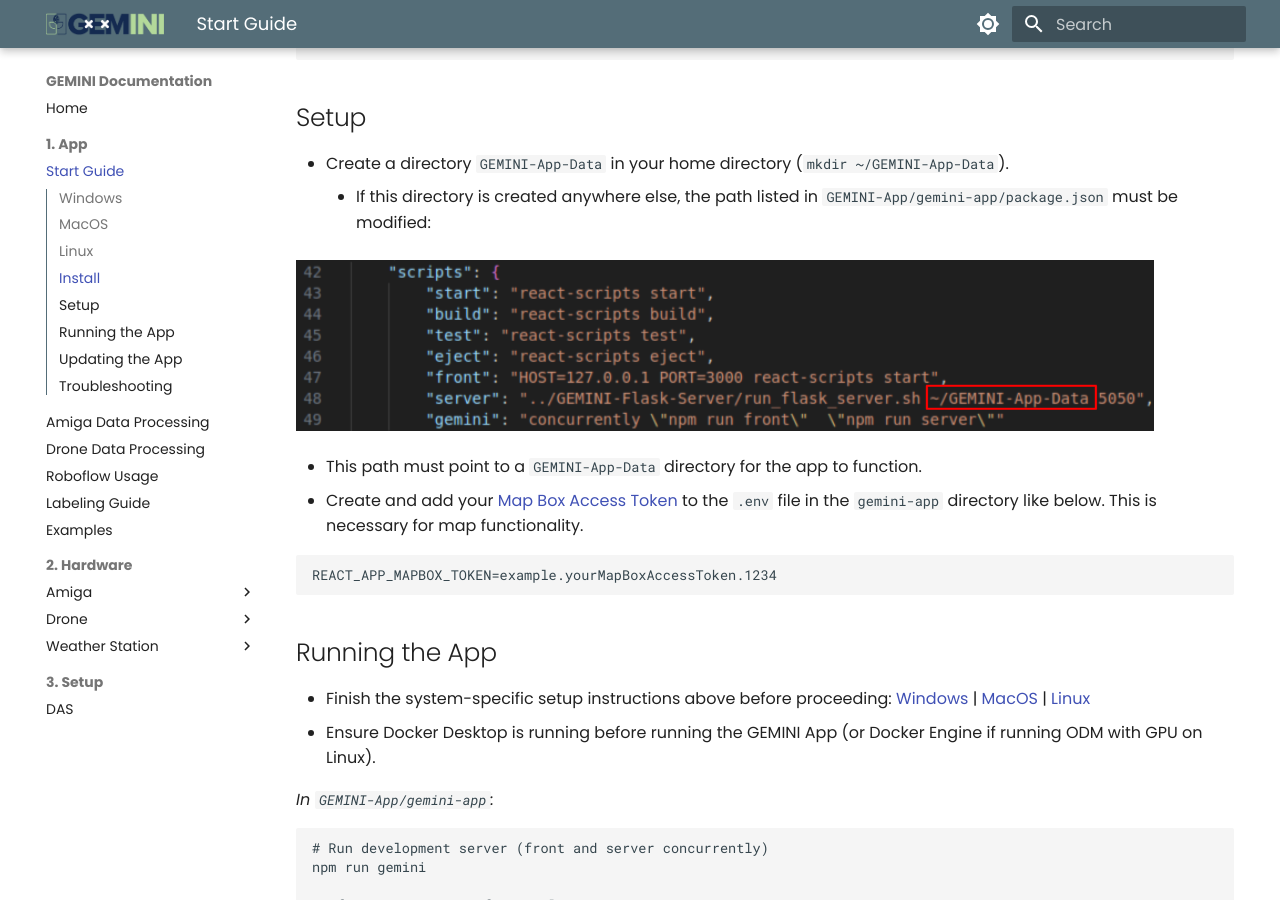
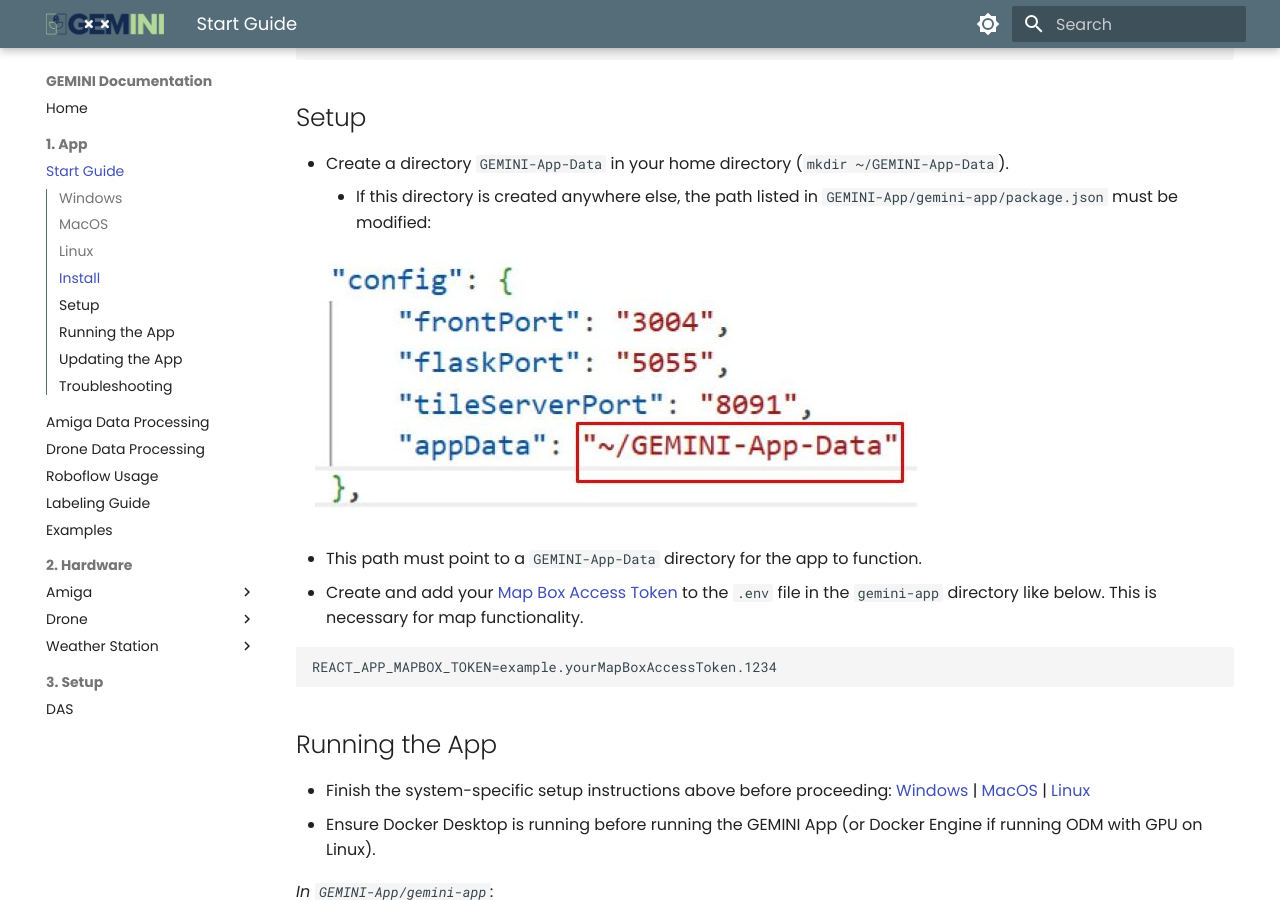
Before and after one commit to GEMINI-Breeding/GEMINI-Breeding.github.io, an MkDocs documentation site: the page built from docs/1. App/1- Installation.md, in a window 1280 px wide and 900 px high, scrolled down 2182 px. Built offline with MkDocs 1.6.1 and Material for MkDocs 9.7.7, drawn with Linux system fonts in a browser that asks for light colours.

Commit message:
Updated App-Data directory instructions

```diff
--- a/docs/1. App/1- Installation.md
+++ b/docs/1. App/1- Installation.md
@@ -71,7 +71,7 @@
 - Create a directory `GEMINI-App-Data` in your home directory (`mkdir ~/GEMINI-App-Data`).
     - If this directory is created anywhere else, the path listed in `GEMINI-App/gemini-app/package.json` must be modified:
 
-![package.json Path](_attachments/install/packageJsonPath.png)
+![package.json Path](_attachments/install/appdata.jpg)
 
 - This path must point to a `GEMINI-App-Data` directory for the app to function.
 - Create and add your [Map Box Access Token](https://docs.mapbox.com/help/glossary/access-token/){:target="_blank"} to the `.env` file in the `gemini-app` directory like below. This is necessary for map functionality.
```
Also changed, not shown: docs/1. App/_attachments/install/appdata.jpg (added).
